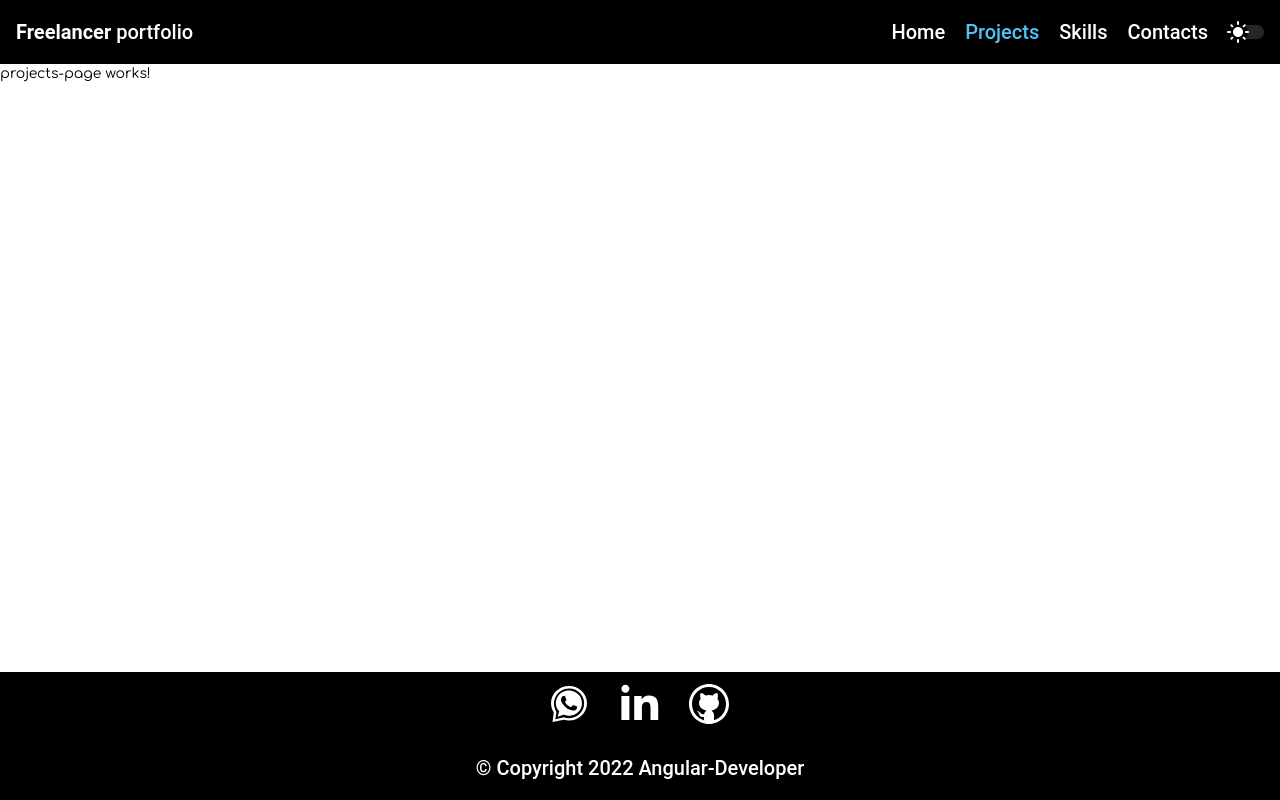
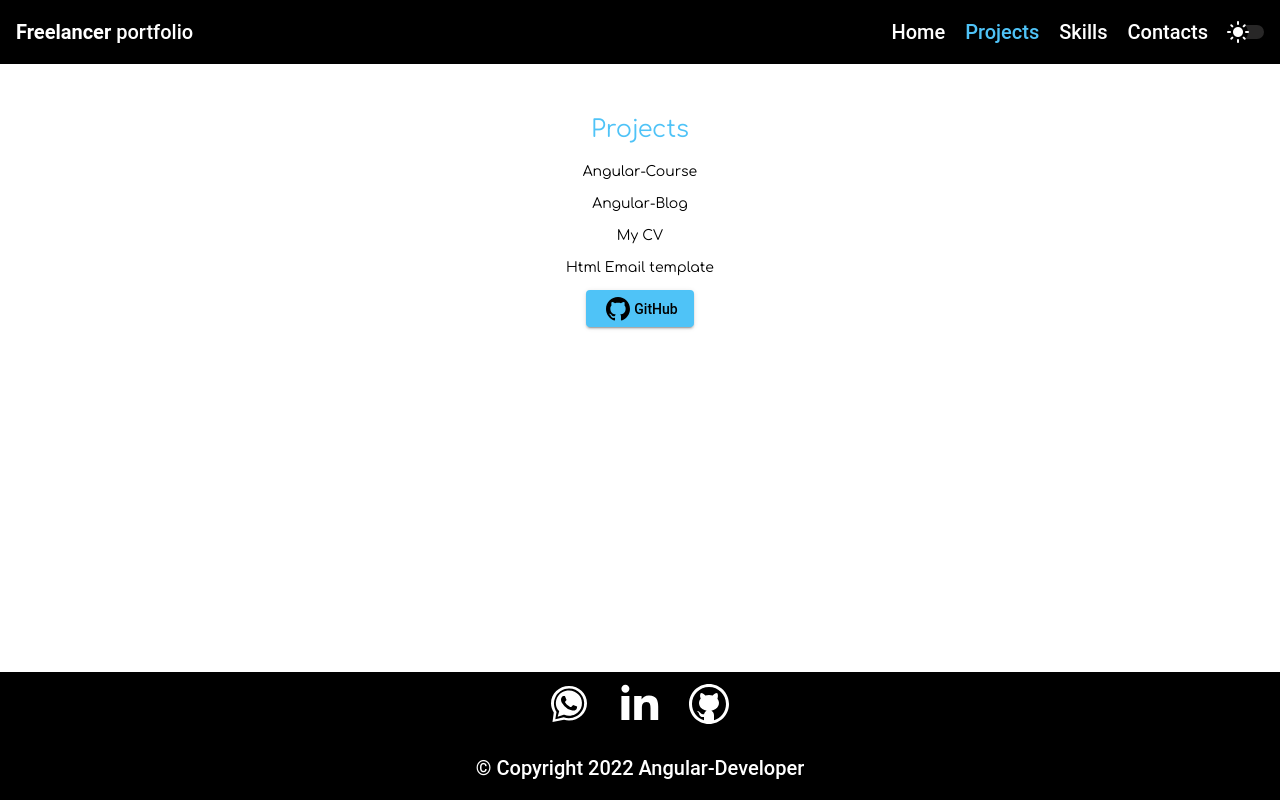
Before and after one commit to IgorShevchuk111/is-portfolio, an Angular app: page /projects in a window 1280 px wide. Built offline with nearby package versions, Linux system fonts and the light colour scheme.

Commit message:
done projects-page

```diff
--- a/src/app/components/toolbar/toolbar.component.ts
+++ b/src/app/components/toolbar/toolbar.component.ts
@@ -1,17 +1,21 @@
 import { AfterViewInit, Component, ElementRef, Renderer2, ViewChild } from '@angular/core';
-
 @Component({
   selector: 'app-toolbar',
   templateUrl: './toolbar.component.html',
   styleUrls: ['./toolbar.component.scss']
 })
 export class ToolbarComponent implements AfterViewInit {
-  constructor(private renderer: Renderer2) { }
+
+  checked = false;
+  disabled = false;
+
 
   @ViewChild('darkModeSwitch', { read: ElementRef }) element: ElementRef | undefined;
 
-  checked = false;
-  disabled = false;
+  constructor(
+    private renderer: Renderer2
+  ) { }
+
   // Mat-slide-toggle
   ngAfterViewInit() {
     this.setIcon();
@@ -33,11 +37,9 @@ export class ToolbarComponent implements AfterViewInit {
     this.checked = !this.checked;
     this.setIcon();
     if (this.checked) {
-      document.body.classList.remove('light-theme');
-      document.body.classList.add('dark-theme');
+      this.renderer.addClass(document.body, 'dark-theme');
     } else {
-      document.body.classList.remove('dark-them');
-      document.body.classList.add('light-theme');
+      this.renderer.removeClass(document.body, 'dark-theme');
     }
   }
 
--- a/src/app/projects-page/projects-page.component.html
+++ b/src/app/projects-page/projects-page.component.html
@@ -1 +1,11 @@
-<p>projects-page works!</p>
+<div class="container">
+    <h1 class="color-accent">Projects</h1>
+    <p><a href="#">Angular-Course</a></p>
+    <p><a href="#">Angular-Blog</a></p>
+    <p><a href="#">My CV</a></p>
+    <p><a href="#">Html Email template</a></p>
+    <button color="accent" mat-raised-button>
+        <img src="../../assets/icon-github-black-background.svg" alt="">
+        <span>GitHub</span>
+    </button>
+</div>
--- a/src/app/projects-page/projects-page.component.scss
+++ b/src/app/projects-page/projects-page.component.scss
@@ -0,0 +1,7 @@
+.container {
+    width: 100%;
+    margin: 0 auto;
+    max-width: 300px;
+    text-align: center;
+    padding: 50px;
+}
--- a/src/styles.scss
+++ b/src/styles.scss
@@ -125,24 +125,11 @@ $dark-theme: mat.define-light-theme((color: (primary: $my-primary,
     .mat-menu-item {
         color: map-get($primary-palette, 50);
     }
-}
 
-// Light Theme Class
-.light-theme {
-    background: map-get($primary-palette, 50);
-    color: map-get($primary-palette, A200);
-
-    .mat-menu-content {
-        background: map-get($primary-palette, 50);
-        color: map-get($primary-palette, A200);
-    }
-
-    .mat-menu-item {
-        color: map-get($primary-palette, A200);
+    a {
+        color: map-get($primary-palette, 50);
     }
 }
-
-
 
 html,
 body {
@@ -153,8 +140,14 @@ body {
     margin: 0;
 }
 
-a:hover {
-    cursor: pointer;
+a {
+    text-decoration: none;
+    color: map-get($primary-palette, A200);
+
+    &:hover {
+        color: map-get($accent-palette, 300);
+        cursor: pointer;
+    }
 }
 
 :host {
```
Also changed, not shown: src/assets/icon-github-black-background.svg (added).
